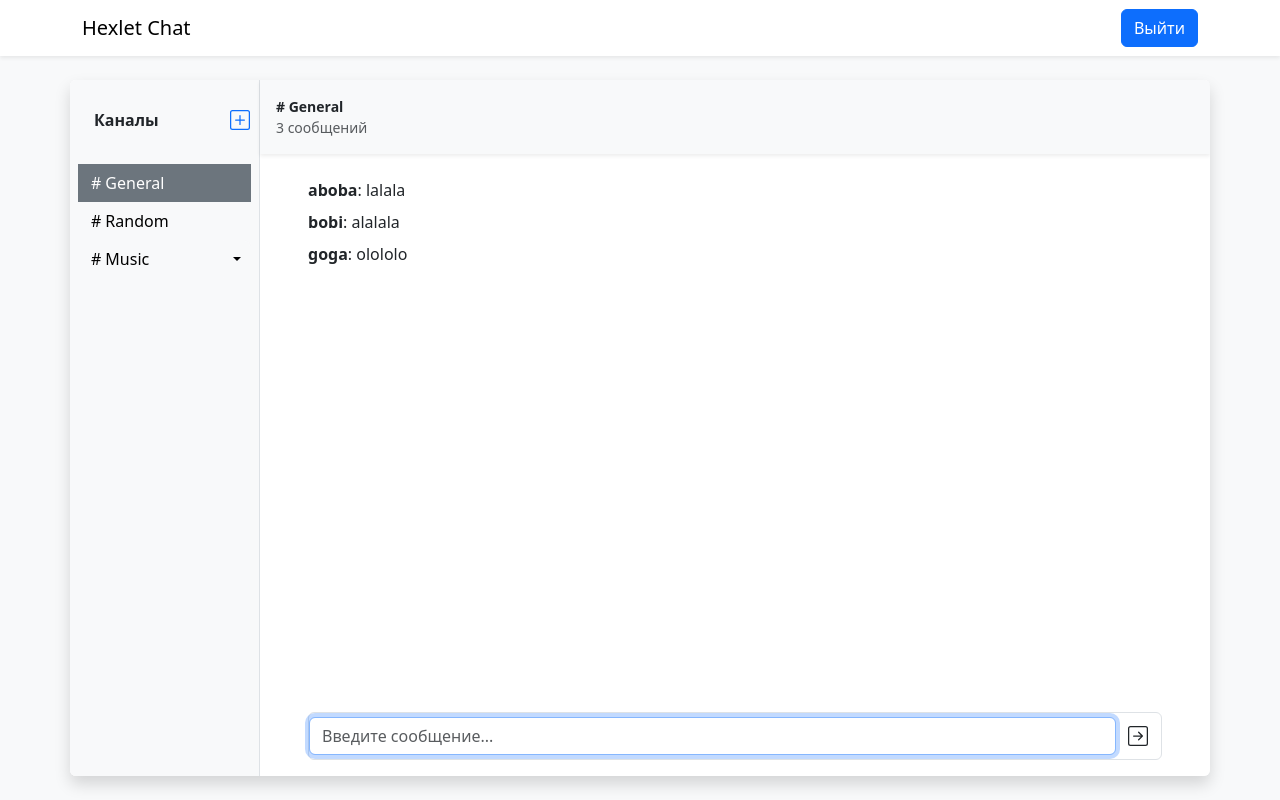
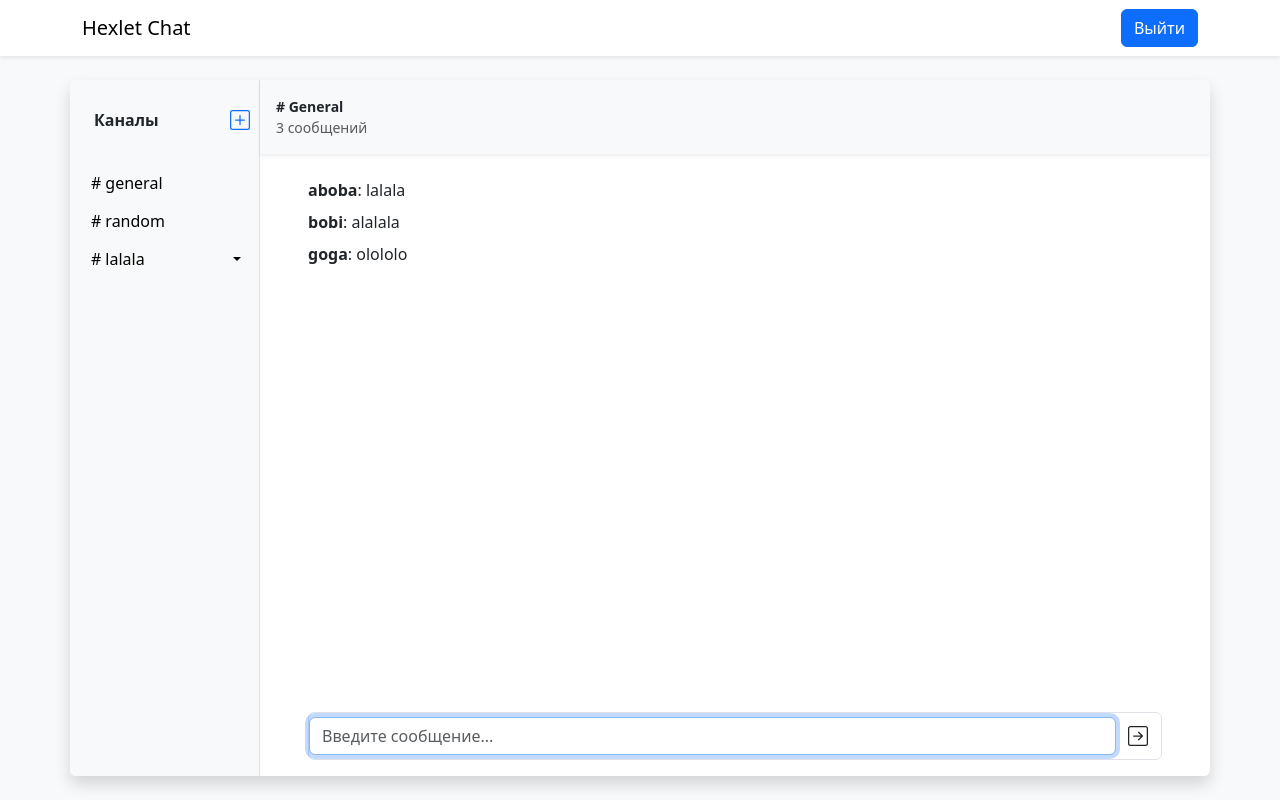
Before and after one commit to SamIvan-ark/dom-react-redux-project-lvl4, a React (Create React App) app in the folder frontend/: page / in a window 1280 px wide. Built offline with nearby package versions, Linux system fonts and the light colour scheme; sample sign-in values are in the browser's storage.

Commit message:
Add redux into channels component, process connection

```diff
--- a/frontend/src/components/chat/ChannelsListArea.jsx
+++ b/frontend/src/components/chat/ChannelsListArea.jsx
@@ -1,3 +1,4 @@
+import { useSelector, useDispatch } from 'react-redux';
 import {
   Button,
   ButtonGroup,
@@ -6,7 +7,9 @@ import {
 } from 'react-bootstrap';
 import { PlusSquare } from 'react-bootstrap-icons';
 
-const generateChannelButton = (name, removable, variant) => {
+import { removeChannel } from '../../slices/channelsSlice'; // and other actions
+
+const generateChannelButton = (name, removable, variant, handleRemove) => {
   const ChannelButton = (
     <Button variant={variant} className="w-100 rounded-0 text-start text-truncate">
       <span className="me-1">#</span>
@@ -23,15 +26,17 @@ const generateChannelButton = (name, removable, variant) => {
       {ChannelButton}
       <Dropdown.Toggle split variant="light" id="dropdown-split-basic" />
       <Dropdown.Menu>
-        <Dropdown.Item href="#/action-1">Удалить</Dropdown.Item>
+        <Dropdown.Item onClick={handleRemove}>Удалить</Dropdown.Item>
         <Dropdown.Item href="#/action-2">Переименовать</Dropdown.Item>
       </Dropdown.Menu>
     </Dropdown>
   );
 };
 
-const ChatChannels = ({ channels }) => {
-  const handleChannelSelect = () => console.log('handleChannelSelect');
+const ChatChannels = () => {
+  const channels = useSelector((state) => state.channels.entities);
+  const dispatch = useDispatch();
+  const handleChannelRemove = (id) => () => dispatch(removeChannel({ id }));
 
   return (
     <>
@@ -42,8 +47,8 @@ const ChatChannels = ({ channels }) => {
           <span className="visually-hidden">+</span>
         </Button>
       </div>
-      <Nav as="ul" className="flex-column nav-pills px-2 mb-3 overflow-auto h-100 d-block" fill defaultActiveKey="1" onClick={handleChannelSelect}>
-        {channels.map(({
+      <Nav as="ul" className="flex-column nav-pills px-2 mb-3 overflow-auto h-100 d-block" fill defaultActiveKey="1">
+        {Object.values(channels).map(({
           id,
           name,
           removable,
@@ -51,8 +56,13 @@ const ChatChannels = ({ channels }) => {
         }) => {
           const variant = active ? 'secondary' : 'light';
           return (
-            <Nav.Item as="li" key={id}>
-              {generateChannelButton(name, removable, variant)}
+            <Nav.Item key={id} as="li">
+              {generateChannelButton(
+                name,
+                removable,
+                variant,
+                handleChannelRemove(id),
+              )}
             </Nav.Item>
           );
         })}
--- a/frontend/src/slices/channelsSlice.js
+++ b/frontend/src/slices/channelsSlice.js
@@ -2,7 +2,6 @@
 import { createSlice } from '@reduxjs/toolkit';
 
 const initialState = {
-  channels: {
   entities: {
     1: {
       id: 1,
@@ -14,9 +13,13 @@ const initialState = {
       name: 'random',
       removable: false,
     },
+    3: {
+      id: 3,
+      name: 'lalala',
+      removable: true,
     },
-    ids: ['1', '2'],
   },
+  ids: [1, 2, 3],
 };
 
 const channelsSlice = createSlice({
```
Lines whose indentation alone changed are shown as unchanged.
